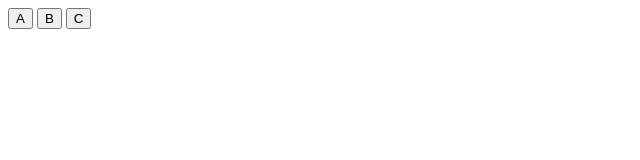
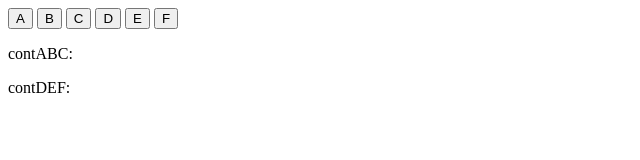
Before and after one commit to zhouhu1997/IFE2018, a plain HTML site: page day 39 - 41/index.html in a window 1280 px wide. Shown: the whole page, without its empty margins (0-640 px from the left). Drawn offline with Linux system fonts and the light colour scheme.

Commit message:
完成练习2

```diff
--- a/day 39 - 41/index.html
+++ b/day 39 - 41/index.html
@@ -9,18 +9,28 @@
 <button id="b">B</button>
 <button id="c">C</button>
 
-<div id="cont"></div>
+<button id="d">D</button>
+<button id="e">E</button>
+<button id="f">F</button>
+
+<p>contABC:</p>
+<div id="contABC"></div>
+<p>contDEF:</p>
+<div id="contDEF"></div>
 <script>
 	var buttons = document.getElementsByTagName("button");
-	var cont = document.getElementById("cont");
+	var contABC = document.getElementById("contABC");
+	var contDEF = document.getElementById("contDEF");
 	function getHashValue() {
 		var hashValue = location.hash.split('#')[1];
 		return hashValue;
 	}
 
 	function display() {
-		var content = getHashValue();
-		cont.textContent = content;
+		var content = getHashValue().split('');
+
+		contABC.textContent = "ABC".indexOf(content[0]) >= 0 ? content[0] : content[1];
+		contDEF.textContent = "DEF".indexOf(content[0]) >= 0 ? content[0] : content[1];
 	}
 
 	for (var i in buttons) {
```
